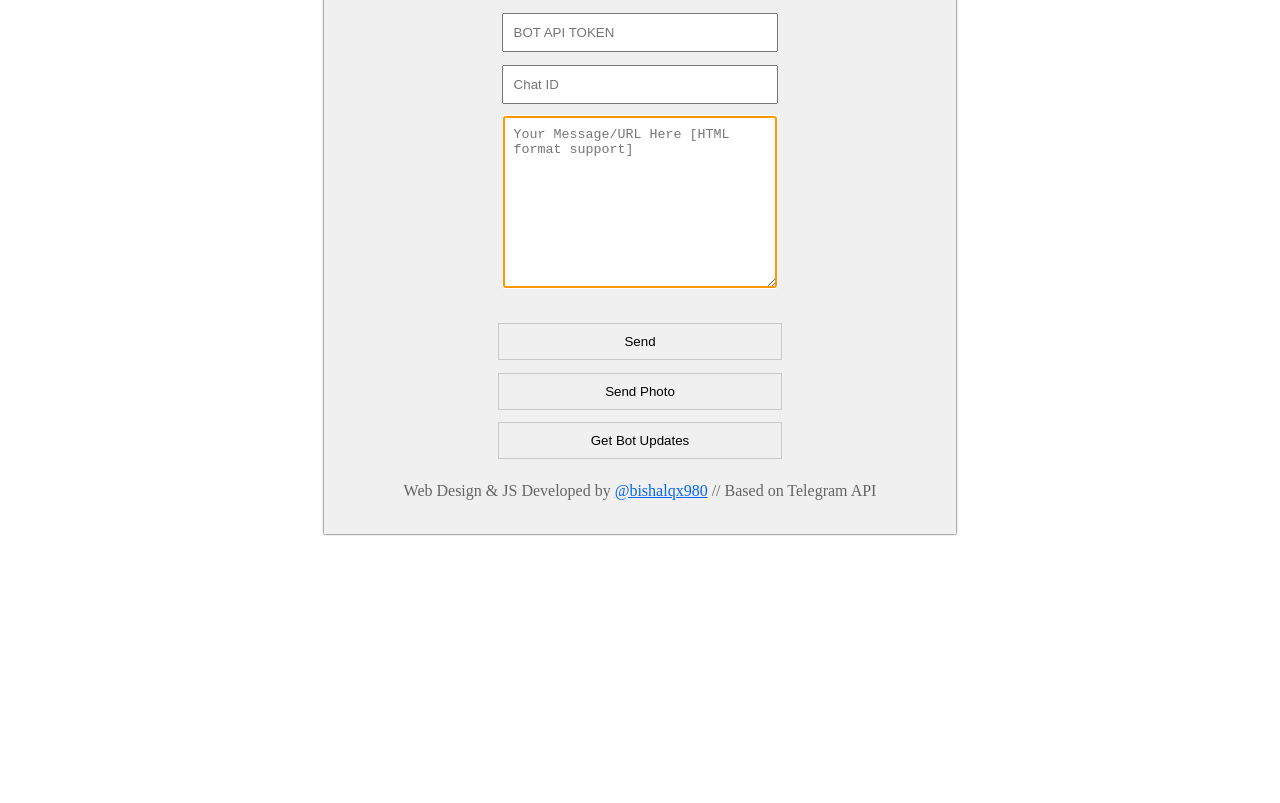
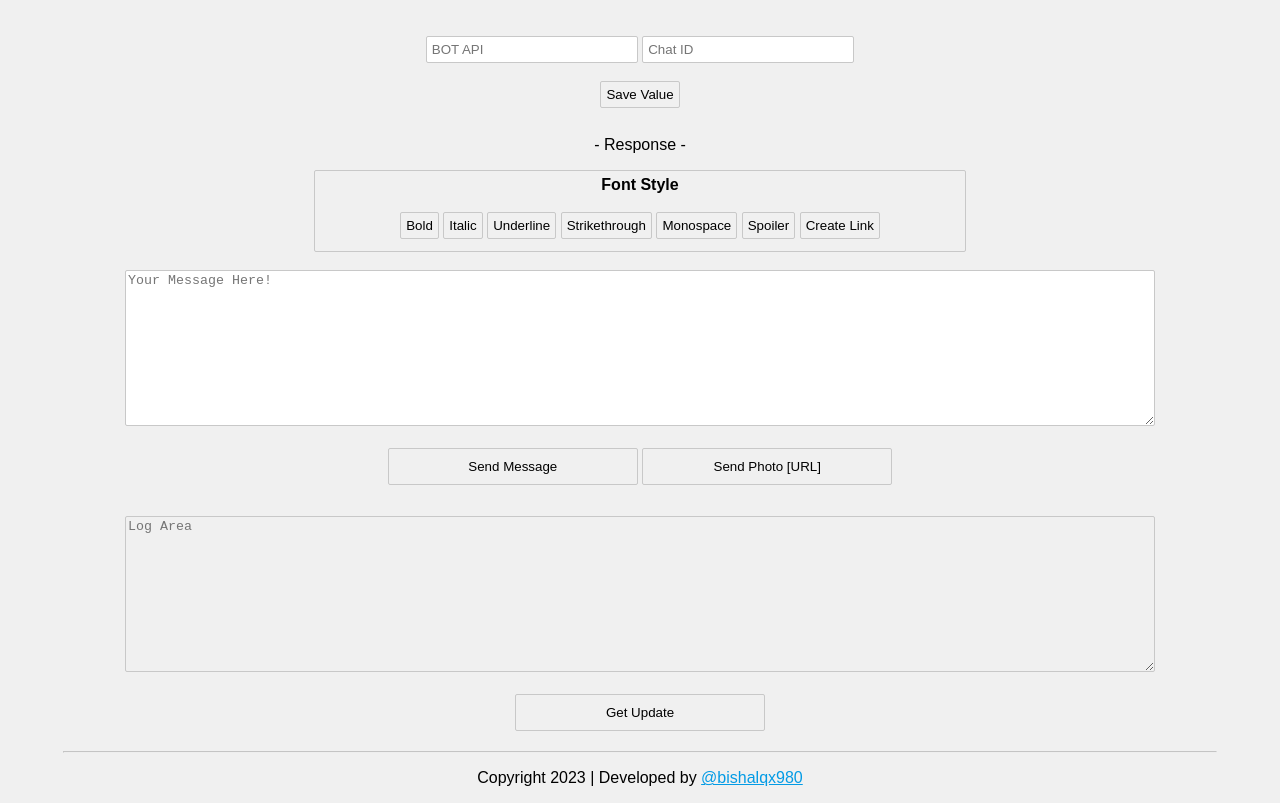
Before and after one commit to bishalqx980/TelegramMessageSender, a plain HTML site: page index.html in a window 1280 px wide. Shown: the part 73-876 px from the top of the page. Before the commit the page ends 800 px from the top, so only its background shows below. Drawn offline with Linux system fonts and the light colour scheme.

Commit message:
Add files via upload

```diff
--- a/index.html
+++ b/index.html
@@ -3,148 +3,250 @@
 <head>
     <meta charset="UTF-8">
     <meta http-equiv="X-UA-Compatible" content="IE=edge">
-    <link rel="shortcut icon" href="img.png" type="image/x-icon">
-    <title>Telegram Message Sender</title>
-</head>
-<body onload="check()">
-    <div class="div0">
-        <h1><img src="img.png" alt="" srcset="" class="tgimg"> Telegram Message Sender</h1>
-        <input type="text" class="common" name="" id="token" placeholder="BOT API TOKEN"><br>
-        <input type="text" class="common" name="" id="chatid" placeholder="Chat ID"><br>
-        <textarea class="txt0" name="" id="message" cols="30" rows="10" maxlength="1000" placeholder="Your Message/URL Here [HTML format support]" autofocus></textarea><br><br>
-        <button class="btn" onclick="load()">Send</button><br>
-        <button class="btn" onclick="loadimg()">Send Photo</button><br>
-        <button class="btn" onclick="showUpdate()">Get Bot Updates</button>
-        <p style="color: rgb(100, 100, 100);">Web Design & JS Developed by <a href="https://bishalqx980.github.io/bishalqx980/" target="_blank" style="color: rgb(0, 100, 255);">@bishalqx980</a> // Based on Telegram API</p><br>
-    </div>
-
-    <textarea name="" id="getUpdates" cols="30" rows="10" class="log" readonly placeholder=""></textarea>
-
-
+    <meta name="viewport" content="width=device-width, initial-scale=1.0">
+    <link rel="shortcut icon" href="favicon.png" type="image/x-icon">
+    <title>Telegram Message Sender 2.0</title>
     <style>
-        .div0 {
+        body {
+            background-color: rgb(240, 240, 240);
+            color: rgb(0, 0, 0);
+            font-family: sans-serif;
+            width: 100%;
+            margin: auto;
             text-align: center;
+        }
+        .main_div {
+            width: 100%;
+            margin: auto;
+        }
+        #response {
+            background-color: rgb(3, 155, 229);
+            color: rgb(255, 255, 255);
+            width: 90%;
+            margin: auto;
+            margin-top: 1%;
+            border-radius: 5px;
+            padding: 5px;
+        }
+        .tg_img {
+            width: 64px;
+        }
+        hr {
+            width: 90%;
+            opacity: 50%;
+        }
+        .text_area {
+            width: 200px;
+            outline-color: rgb(3, 155, 229);
+            padding: 5px;
+            border: solid 1px rgb(200, 200, 200);
+            border-radius: 2px;
+            margin-top: 1%;
+        }
+        .btn {
             background-color: rgb(240, 240, 240);
-            box-shadow: 0px 0px 2px;
+            color: rgb(0, 0, 0);
+            padding: 5px;
+            border: solid 1px rgb(200, 200, 200);
+            border-radius: 2px;
+            margin-bottom: 1%;
+            cursor: pointer;
+            transition-duration: 300ms;
+        }
+        .btn:hover {
+            border-color: rgb(3, 155, 229);
+        }
+        .proceed {
+            width: 250px;
+            padding: 10px;
+        }
+        .btn_div {
             width: 50%;
             margin: auto;
+            border: solid 1px rgb(200, 200, 200);
+            border-radius: 2px;
+            padding: 5px;
         }
-        .tgimg {
-            width: 20px;
+        .output_area {
+            width: 80%;
+            border: solid 1px rgb(200, 200, 200);
+            border-radius: 2px;
+            outline-color: rgb(3, 155, 229);
+            resize: vertical;
         }
-        .common {
-            width: 40%;
-            margin-top: 1%;
-            margin-bottom: 1%;
-            padding: 10px;
-            outline-color: rgb(255, 150, 0);
+        a {
+            color: rgb(3, 155, 229);
         }
-        .txt0 {
-            width: 40%;
-            max-width: 40%;
-            min-width: 40%;
-            max-height: 300px;
-            min-height: 100px;
-            margin-top: 1%;
-            margin-bottom: 1%;
-            padding: 10px;
-            outline-color: rgb(255, 150, 0);
+        ::-webkit-scrollbar {
+            width: 5px;
+            height: 5px;
         }
-        .btn {
-            width: 45%;
-            margin-top: 1%;
-            margin-bottom: 1%;
-            padding: 10px;
-            background: none;
-            border: solid 1px rgb(200, 200, 200);
-            transition-duration: 500ms;
-            cursor: pointer;
+        ::-webkit-scrollbar-thumb {
+            background-color: rgb(3, 155, 229);
+            border-radius: 10px;
         }
-        .btn:hover {
-            border-color: rgb(0, 100, 255);
-        }
-        .log {
-            position: absolute;
-            top: 30px;
-            width: 20%;
-            height: 90%;
-            border: none;
-            resize: none;
-            outline: none;
+        ::-webkit-scrollbar-track {
+            background-color: rgb(240, 240, 240);
         }
     </style>
+    <script>
+        // Onload
+        function load() {
+            var year = new Date().getFullYear();
+            document.getElementById("year").innerHTML = year;
 
-    <script>
-        function check() {
-            var screenWidth = screen.width;
-            if (screenWidth < 600) {
-                alert("Your device width is " + screenWidth + "px 🙁! This webpage is designed for a minimum of 600px, so you may face some graphical issues!")
-            }
+            var bot_api = localStorage.getItem("bot_api")
+            var chat_id = localStorage.getItem("chat_id")
+
+            document.getElementById("bot_api").value = bot_api;
+            document.getElementById("chat_id").value = chat_id;
         }
-        function load() {
-            var token = document.getElementById("token").value;
-            var chat_id = document.getElementById("chatid").value;
+
+        // localStorage
+        function save_value() {
+            var bot_api = document.getElementById("bot_api").value;
+            var chat_id = document.getElementById("chat_id").value;
+
+            localStorage.setItem("bot_api", bot_api)
+            localStorage.setItem("chat_id", chat_id)
+
+            document.getElementById("server_response").innerHTML = "<b>Value Saved Successfully!</b>"
+        }
+
+        // main work
+        function sendmsg() {
+            var bot_api = document.getElementById("bot_api").value;
+            var chat_id = document.getElementById("chat_id").value;
             var message = document.getElementById("message").value;
-            var url = `https://api.telegram.org/bot${token}/sendMessage?chat_id=${chat_id}&parse_mode=HTML&text=${message}`;
+            var url = `https://api.telegram.org/bot${bot_api}/sendMessage?chat_id=${chat_id}&parse_mode=HTML&text=${message}`;
 
             let api = new XMLHttpRequest();
             api.open("GET", url, true);
             api.send();
 
             api.onload = function() {
-                if (api.status == 200) {
-                    alert("Message Sent Success! ☑️")
-                }
-                else {
-                    alert("Message Sent Failed! ⚠️\n\n" + "Error: " + api.response)
+                var api_res = api.status;
+                var server_response = document.getElementById("server_response");
+                if (api_res == 200) {
+                    server_response.innerHTML = "<b>Message Sent!</b>"
+                }else {
+                    server_response.innerHTML = "<b>Message not Sent! »</b><br>" + api_res + api.response
                 }
             }
         }
 
-        function loadimg() {
-            var token = document.getElementById("token").value;
-            var chat_id = document.getElementById("chatid").value;
+        function sendphoto() {
+            var bot_api = document.getElementById("bot_api").value;
+            var chat_id = document.getElementById("chat_id").value;
             var message = document.getElementById("message").value;
-            var url = `https://api.telegram.org/bot${token}/sendPhoto?chat_id=${chat_id}&parse_mode=HTML&photo=${message}`;
+            var url = `https://api.telegram.org/bot${bot_api}/sendPhoto?chat_id=${chat_id}&parse_mode=HTML&photo=${message}`;
 
             let api = new XMLHttpRequest();
             api.open("GET", url, true);
             api.send();
 
             api.onload = function() {
-                if (api.status == 200) {
-                    alert("Photo Sent Success! ☑️")
-                }
-                else {
-                    alert("Photo Sent Failed! ⚠️\n\n" + "Error: " + api.response)
+                var api_res = api.status;
+                var server_response = document.getElementById("server_response");
+                if (api_res == 200) {
+                    server_response.innerHTML = "<b>Photo Sent!</b>"
+                }else {
+                    server_response.innerHTML = "<b>Photo not Sent! »</b><br>" + api_res + api.response
                 }
             }
         }
 
-        function showUpdate() {
-            var token = document.getElementById("token").value;
-            var url = `https://api.telegram.org/bot${token}/getUpdates`;
+        function get_update() {
+            var bot_api = document.getElementById("bot_api").value;
+            var url = `https://api.telegram.org/bot${bot_api}/getUpdates`;
 
             let api = new XMLHttpRequest();
             api.open("GET", url, true);
             api.send();
 
             api.onload = function() {
-                if (api.status == 200) {
+                var api_res = api.status;
+                var server_update_response = document.getElementById("server_update_response");
+                if (api_res == 200) {
                     var json = api.response;
                     var data = JSON.parse(json);
-                    var organizedData = {};
+                    var output_data = {};
                     for (var key in data) {
-                        organizedData[key] = data[key];
+                        output_data[key] = data[key];
                     }
-                    var organizedJson = JSON.stringify(organizedData);
-                    document.getElementById("getUpdates").innerHTML = organizedJson
-                }
-                else {
-                    alert("Get Updates Failed! ⚠️\n\n" + "Error: " + api.response)
+                    var output_json = JSON.stringify(output_data);
+                    server_update_response.innerHTML = output_json
+                    server_update_response.scrollTop = server_update_response.scrollHeight;
+                }else {
+                    server_update_response.innerHTML = "<b>Error »</b><br>" + api_res + api.response
                 }
             }
         }
+
+        function check_length() {
+            var textarea = document.getElementById("message");
+            var server_response = document.getElementById("server_response")
+
+            if (textarea.value.length > 1800) {
+                server_response.innerHTML = "Error » Inputed text is: " + textarea.value.length + " | Max_length: 1800"
+            }else {
+                server_response.innerHTML = "Inputed text is: " + textarea.value.length
+            }
+        }
+
+        // font button
+        function bold_font() {
+            document.getElementById("message").value += "<b>YOUR_TEXT_HERE</b>"
+        }
+        function italic_font() {
+            document.getElementById("message").value += "<i>YOUR_TEXT_HERE</i>"
+        }
+        function underline_font() {
+            document.getElementById("message").value += "<u>YOUR_TEXT_HERE</u>"
+        }
+        function strikethrough_font() {
+            document.getElementById("message").value += "<s>YOUR_TEXT_HERE</s>"
+        }
+        function monospace_font() {
+            document.getElementById("message").value += "<pre>YOUR_TEXT_HERE</pre>"
+        }
+        function spoiler_font() {
+            document.getElementById("message").value += "<tg-spoiler>YOUR_TEXT_HERE</tg-spoiler>"
+        }
+        function createlink_font() {
+            document.getElementById("message").value += "<a href='http://www.example.com/'>YOUR_TEXT_HERE</a>"
+        }
     </script>
+</head>
+<body onload="load()">
+    <div class="main_div" id="main_div">
+        <h1 id="response">Telegram Message Sender 2.0</h1>
+        <hr><br>
+        <input type="text" name="" id="bot_api" class="text_area" placeholder="BOT API">
+        <input type="text" name="" id="chat_id" class="text_area" placeholder="Chat ID">
+        <br><br>
+        <button class="btn" onclick="save_value()">Save Value</button>
+        <p id="server_response">- Response -</p>
+        <div class="btn_div">
+            <b>Font Style</b><br><br>
+            <button class="btn" onclick="bold_font()">Bold</button>
+            <button class="btn" onclick="italic_font()">Italic</button>
+            <button class="btn" onclick="underline_font()">Underline</button>
+            <button class="btn" onclick="strikethrough_font()">Strikethrough</button>
+            <button class="btn" onclick="monospace_font()">Monospace</button>
+            <button class="btn" onclick="spoiler_font()">Spoiler</button>
+            <button class="btn" onclick="createlink_font()">Create Link</button>
+        </div><br>
+        <textarea name="" id="message" class="output_area" cols="30" rows="10" oninput="check_length()" placeholder="Your Message Here!"></textarea>
+        <br><br>
+        <button onclick="sendmsg()" class="btn proceed" id="proceedbtn">Send Message</button>
+        <button onclick="sendphoto()" class="btn proceed" id="proceedbtn">Send Photo [URL]</button>
+        <br><br>
+        <textarea name="" id="server_update_response" class="output_area" cols="30" rows="10" placeholder="Log Area" readonly disabled></textarea>
+        <br><br>
+        <button onclick="get_update()" class="btn proceed" id="proceedbtn">Get Update</button>
+    </div>
+    <hr>
+    <p>Copyright <span id="year"></span> | Developed by <a href="https://bishalqx980.github.io/bishalqx980">@bishalqx980</a></p>
 </body>
 </html>
```
Also changed, not shown: favicon.png (added).
